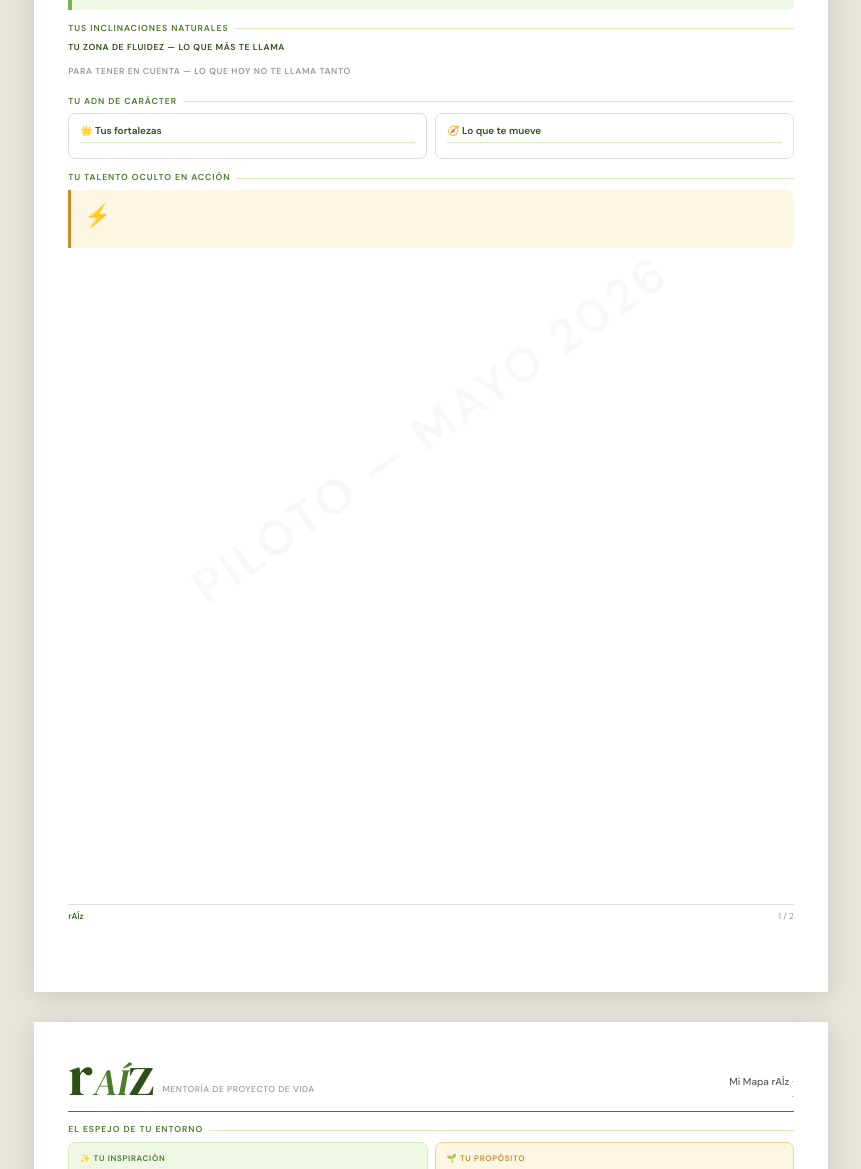
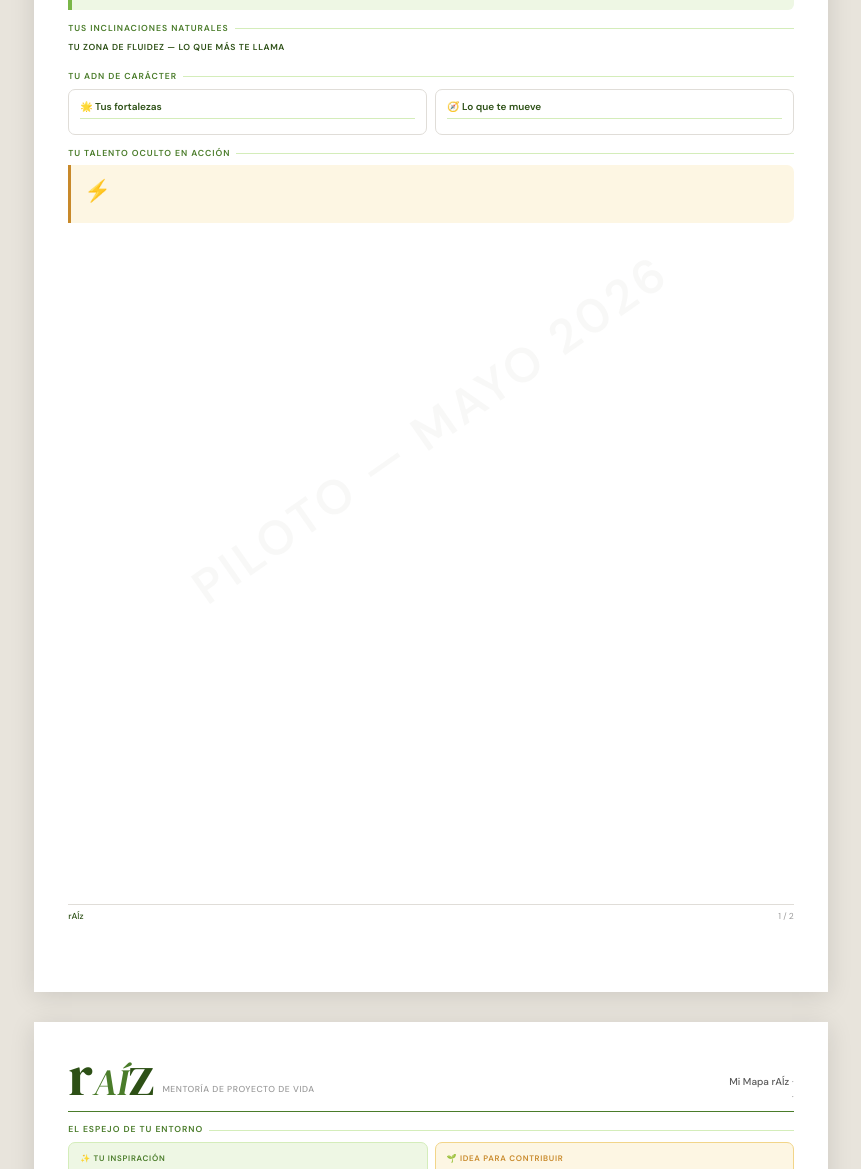
Before and after one commit to Taurox485/raiz-beta, a Python web app: template templates/mapa_estudiante.html in a window 1280 px wide. Shown: the part 161-1330 px from the top of the page, without its empty margins (209-1070 px from the left). Run offline with Jinja, Linux system fonts and the light colour scheme; the template is opened without the code that fills it, so the values that code supplies are empty.

Commit message:
Ajustes estéticos y de texto en el PDF del estudiante (Feedback sesión anterior)

```diff
--- a/raiz_mapa_estudiante.html
+++ b/raiz_mapa_estudiante.html
@@ -556,9 +556,9 @@
       </div>
     </div>
 
-    <!-- SECCIÓN 4: TU PROPÓSITO -->
+    <!-- SECCIÓN 4: IDEA PARA CONTRIBUIR -->
     <div class="section">
-      <div class="section-label">Tu propósito</div>
+      <div class="section-label">Idea para contribuir</div>
       <div class="proposito-card">
         Querés usar lo que sabés para que tu familia viva mejor, y que los jóvenes de El Cerrito
         tengan más oportunidades de las que tuviste vos.
--- a/templates/mapa_estudiante.html
+++ b/templates/mapa_estudiante.html
@@ -266,20 +266,6 @@
         </div>
         {% endfor %}
       </div>
-
-      <div class="prediger-sublabel debil" style="margin-top:7px;">Para tener en cuenta — lo que hoy no te llama tanto</div>
-      <div class="polo-grid">
-        {% for p in polos_debiles %}
-        <div class="polo-card debil">
-          <div class="polo-circle">{{ p.icono }}</div>
-          <div>
-            <div class="polo-tag">Menor preferencia actual</div>
-            <div class="polo-nombre">{{ p.nombre }}</div>
-            <div class="polo-desc">{{ p.descripcion_donotham }}</div>
-          </div>
-        </div>
-        {% endfor %}
-      </div>
     </div>
 
     <!-- SECCIÓN 2: ADN DE CARÁCTER -->
@@ -370,7 +356,7 @@
 
         <!-- Ancla Ubuntu -->
         <div class="espejo-card ubuntu">
-          <div class="espejo-card-label">🌱 Tu propósito</div>
+          <div class="espejo-card-label">🌱 Idea para contribuir</div>
           <div class="espejo-card-body">{{ ancla_ubuntu }}</div>
         </div>
 
@@ -380,7 +366,7 @@
     <!-- SECCIÓN 5: TU SUEÑO PRINCIPAL -->
     {% if sueno_principal %}
     <div class="section">
-      <div class="section-label">Tu gran sueño</div>
+      <div class="section-label">Tu sueño hoy</div>
       <div class="sueno-card">
         <span class="sueno-quote-mark">&ldquo;</span>
         <div class="sueno-texto">{{ sueno_principal }}</div>
```
